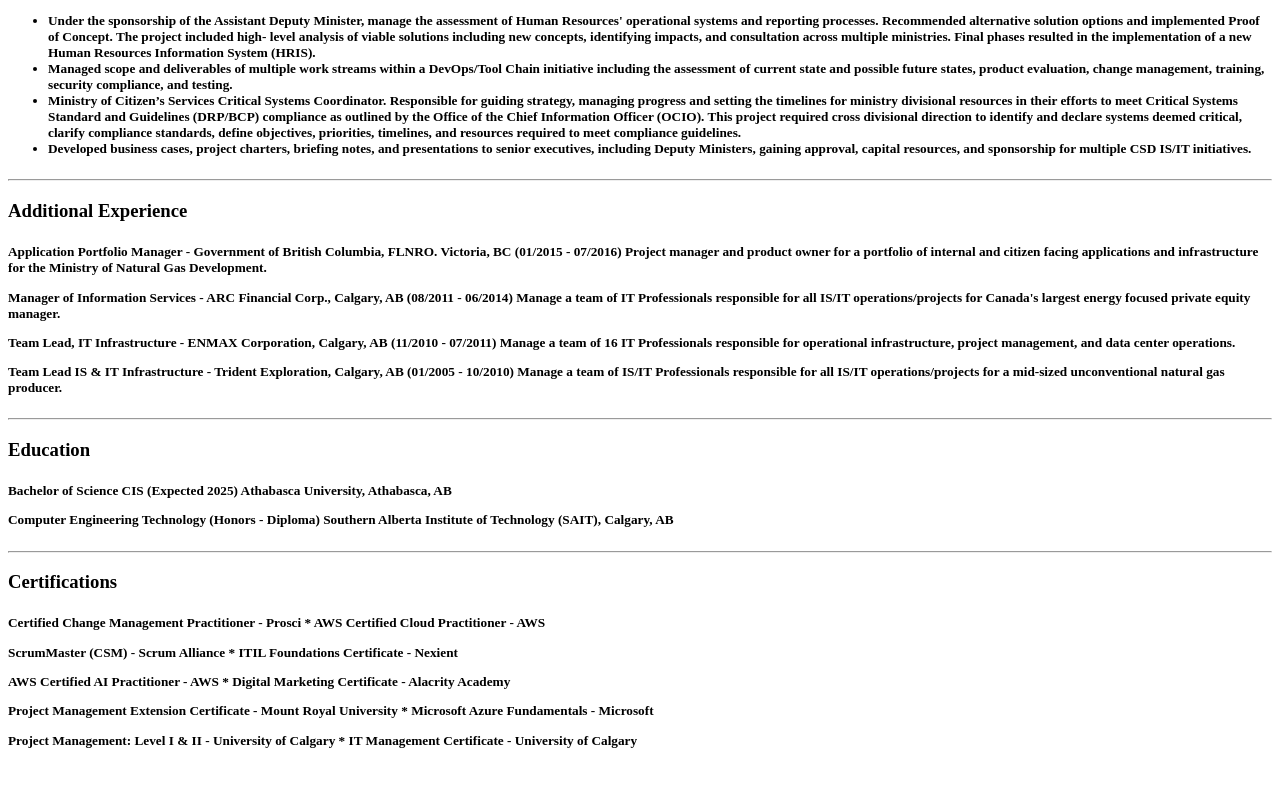
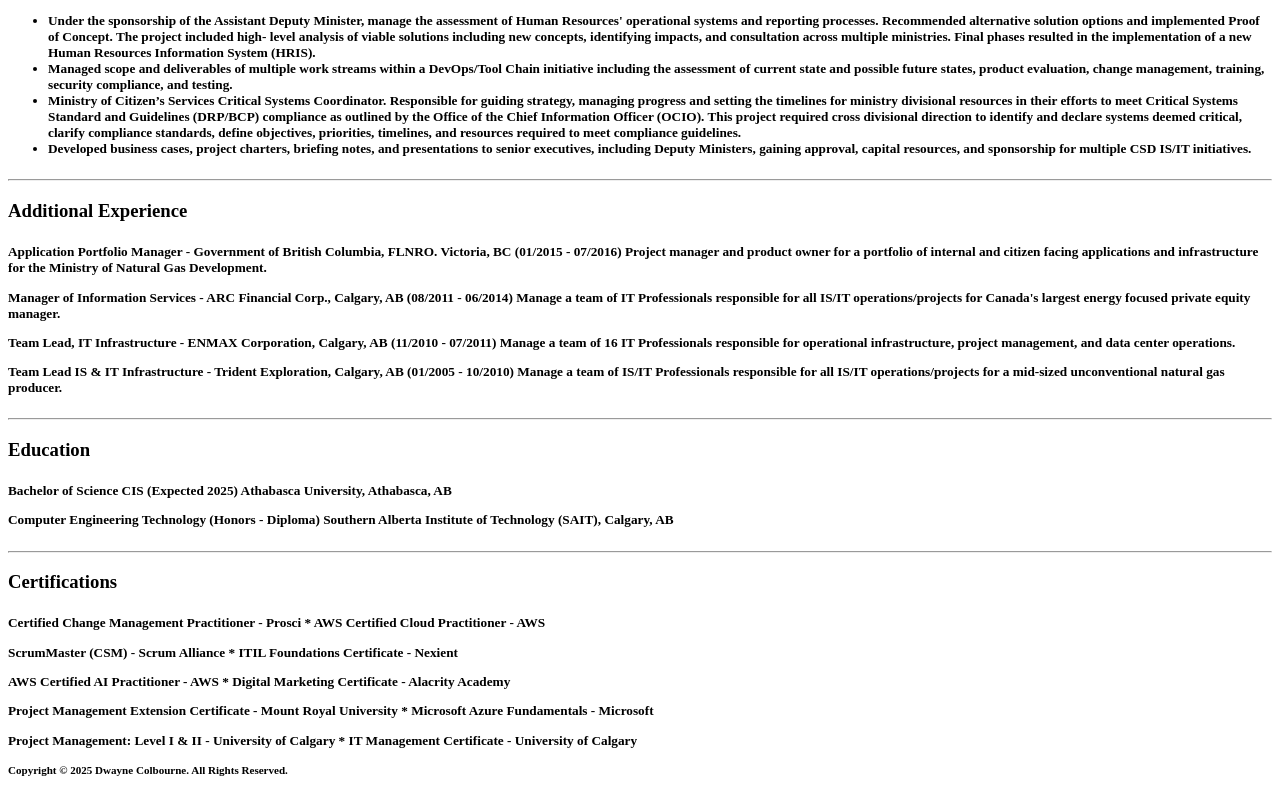
Before and after one commit to dcolbourne/github.io-resume, a plain HTML site: page index.html in a window 1280 px wide. Shown: the part 2180-2980 px from the top of the page. Before the commit the page ends 2951 px from the top, so only its background shows below. Drawn offline with Linux system fonts and the light colour scheme.

Commit message:
Add files via upload

```diff
--- a/index.html
+++ b/index.html
@@ -1,8 +1,10 @@
 <!DOCTYPE html>
 <html lang="en">
+<body>
 <head>
     <meta charset="UTF-8">
     <meta name="viewport" content="width=device-width, initial-scale=1.0">
+</head>
     <title>My Resume</title>
     <h1>Dwayne Colbourne</h1>
     <h2>Program Management - Project Management</h2>
@@ -203,8 +205,10 @@
         <p>AWS Certified AI Practitioner - AWS   *   Digital Marketing Certificate - Alacrity Academy</p>
         <p>Project Management Extension Certificate - Mount Royal University   *   Microsoft Azure Fundamentals - Microsoft</p>
         <p>Project Management: Level I & II - University of Calgary   *   IT Management Certificate - University of Calgary</p>
-</head>
-<body>
-
+<footer>
+    <small>
+      Copyright © 2025 Dwayne Colbourne. All Rights Reserved.
+    </small>
+  </footer>
 </body>
 </html>
```
